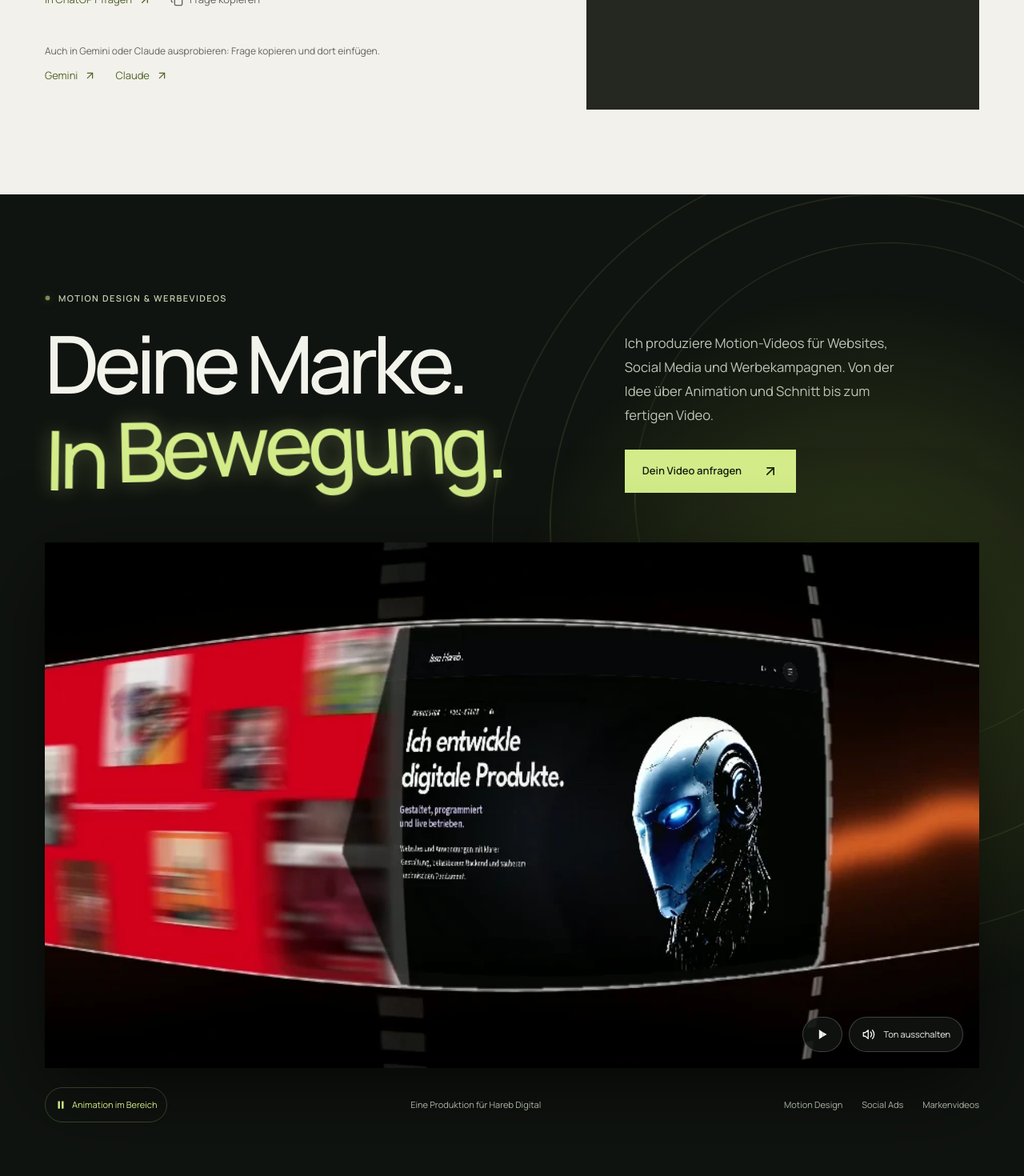
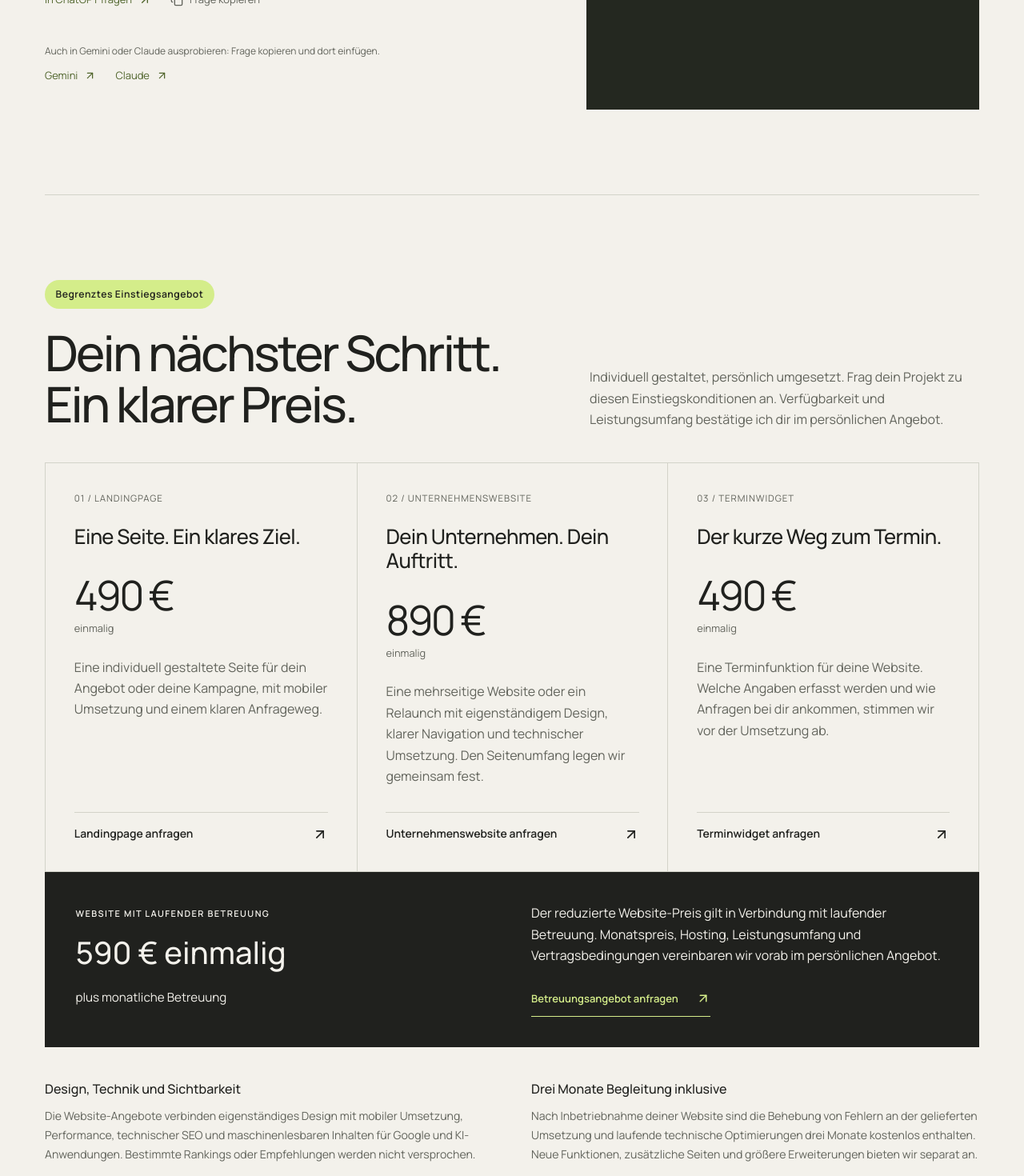
Before and after one commit to issahareb/Harebdigital, a Next.js app: page / in a window 1280 px wide. Shown: the part 10530-12000 px from the top of the page at 80% size. Built offline with nearby package versions, Linux system fonts and the light colour scheme.

Commit message:
Add limited introductory offers and prefilled project inquiries

```diff
--- a/components/anfrageformular.tsx
+++ b/components/anfrageformular.tsx
@@ -25,7 +25,13 @@ export function Anfrageformular({
   const [leistung, setLeistung] = useState(bekannt ? ausAdresse : '')
   const [name, setName] = useState('')
   const [absender, setAbsender] = useState('')
-  const [nachricht, setNachricht] = useState('')
+  const offerMessages: Record<string, string> = {
+    '0': 'Ich interessiere mich für das begrenzte Einstiegsangebot: Landingpage für 490 € einmalig.\n\nMein Projekt: ',
+    '1': 'Ich interessiere mich für das begrenzte Einstiegsangebot: Unternehmenswebsite für 890 € einmalig.\n\nMein Projekt: ',
+    '2': 'Ich interessiere mich für das begrenzte Einstiegsangebot: Terminwidget für 490 € einmalig.\n\nMein Projekt: ',
+    '3': 'Ich interessiere mich für das begrenzte Einstiegsangebot: Website für 590 € einmalig mit laufender Betreuung. Bitte nennen Sie mir auch die monatlichen Kosten und Bedingungen.\n\nMein Projekt: ',
+  }
+  const [nachricht, setNachricht] = useState(offerMessages[parameter.get('angebot') ?? ''] ?? '')
 
   const [status, setStatus] = useState<'idle' | 'sending' | 'sent' | 'error'>('idle')
   const [error, setError] = useState('')
--- a/components/hd-landing.tsx
+++ b/components/hd-landing.tsx
@@ -1,6 +1,7 @@
 import { ADDITIONAL_SERVICES } from '@/lib/additional-services'
 import { AiDiscovery } from './ai-discovery'
 import { HostingCare } from './hosting-care'
+import { IntroOffer } from './intro-offer'
 import { MotionFeature } from './motion-feature'
 import { TikTokCaseStudy } from './tiktok-case-study'
 import Image from 'next/image'
@@ -225,6 +226,7 @@ export function HdLanding({ lang }: { lang: HdLang }) {
           {lang === 'de' && <div className="service-detail-grid">{ADDITIONAL_SERVICES.map(service => <section key={service.slug}><h3>{service.title}</h3><p>{service.description}</p><Link className="text-link" href={`/leistungen/${service.slug}/`}>{service.title} ansehen ↗</Link></section>)}</div>}
           <AiDiscovery lang={lang} />
         </section>
+        {lang === 'de' && <IntroOffer />}
         <MotionFeature lang={lang} />
         <section id="social" className="social-section section-space" aria-labelledby="social-title">
           <div className="wrap social-grid">
--- /dev/null
+++ b/components/intro-offer.module.css
@@ -0,0 +1,32 @@
+.section { border-top: 1px solid var(--line); }
+.heading { display: grid; grid-template-columns: 1.3fr 1fr; gap: 3rem; align-items: end; margin-bottom: 2.5rem; }
+.badge { display: inline-block; margin: 0 0 1.4rem; padding: .55rem .85rem; background: var(--accent); border-radius: 2rem; font-size: .76rem; font-weight: 600; letter-spacing: .04em; }
+.heading h2 { font-size: clamp(2.15rem, 4.8vw, 4.5rem); line-height: 1.05; letter-spacing: -.045em; }
+.intro { max-width: 36rem; color: var(--muted); line-height: 1.65; }
+.grid { display: grid; grid-template-columns: repeat(3, minmax(0, 1fr)); border: 1px solid var(--line); }
+.card { min-width: 0; padding: clamp(1.3rem, 2.8vw, 2.6rem); display: flex; flex-direction: column; }
+.card + .card { border-left: 1px solid var(--line); }
+.index { font-size: .72rem; text-transform: uppercase; letter-spacing: .08em; color: var(--muted); }
+.card h3 { font-size: clamp(1.35rem, 2vw, 1.8rem); line-height: 1.2; margin: 1.5rem 0 2rem; letter-spacing: -.025em; }
+.price { font-size: clamp(2.6rem, 4vw, 4rem); line-height: 1; letter-spacing: -.05em; margin: 0 0 1.8rem; }
+.price span { display: block; font-size: .8rem; letter-spacing: 0; color: var(--muted); margin-top: .6rem; }
+.description { line-height: 1.65; color: var(--muted); margin: 0 0 2rem; }
+.link { display: flex; justify-content: space-between; align-items: center; gap: .7rem; margin-top: auto; padding-top: 1rem; border-top: 1px solid var(--line); font-size: .87rem; font-weight: 600; text-decoration: none; }
+.link:hover { color: #4f642b; }
+.link:focus-visible { outline: 2px solid var(--ink); outline-offset: 5px; }
+.care { background: var(--ink); color: var(--paper); display: grid; grid-template-columns: 1fr 1fr; gap: 3rem; padding: clamp(1.5rem, 3vw, 3rem); }
+.care h3 { margin-top: 1rem; font-size: clamp(1.7rem, 3vw, 2.6rem); line-height: 1.2; }
+.care h3 span { font-size: .95rem; font-weight: 400; }
+.care p { line-height: 1.65; margin-bottom: 1.2rem; }
+.care a { color: var(--accent); }
+.notes { display: grid; grid-template-columns: 1fr 1fr; gap: 3rem; margin: 2.5rem 0 1.5rem; }
+.notes h3 { font-size: 1rem; margin-bottom: .6rem; }
+.notes p, .terms { color: var(--muted); font-size: .88rem; line-height: 1.7; }
+.terms { padding-top: 1.3rem; border-top: 1px solid var(--line); font-size: .78rem; }
+@media (max-width: 760px) {
+  .heading, .grid, .care, .notes { grid-template-columns: 1fr; gap: 1.6rem; }
+  .grid { gap: 0; }
+  .card + .card { border-left: 0; border-top: 1px solid var(--line); }
+  .card h3 { margin: 1rem 0 1.5rem; }
+  .heading { margin-bottom: 1.7rem; }
+}
--- /dev/null
+++ b/components/intro-offer.tsx
@@ -0,0 +1,39 @@
+import Link from 'next/link'
+import { ArrowUpRight } from 'lucide-react'
+import styles from './intro-offer.module.css'
+
+const packages = [
+  { name: 'Landingpage', price: '490 €', text: 'Eine Seite. Ein klares Ziel.', details: 'Eine individuell gestaltete Seite für dein Angebot oder deine Kampagne, mit mobiler Umsetzung und einem klaren Anfrageweg.', service: 'neue-website' },
+  { name: 'Unternehmenswebsite', price: '890 €', text: 'Dein Unternehmen. Dein Auftritt.', details: 'Eine mehrseitige Website oder ein Relaunch mit eigenständigem Design, klarer Navigation und technischer Umsetzung. Den Seitenumfang legen wir gemeinsam fest.', service: 'neue-website' },
+  { name: 'Terminwidget', price: '490 €', text: 'Der kurze Weg zum Termin.', details: 'Eine Terminfunktion für deine Website. Welche Angaben erfasst werden und wie Anfragen bei dir ankommen, stimmen wir vor der Umsetzung ab.', service: 'automatisierung' },
+]
+
+export function IntroOffer() {
+  return <section id="angebote" className={`${styles.section} wrap section-space`} aria-labelledby="offer-title">
+    <div className={styles.heading}>
+      <div>
+        <p className={styles.badge}>Begrenztes Einstiegsangebot</p>
+        <h2 id="offer-title">Dein nächster Schritt.<br />Ein klarer Preis.</h2>
+      </div>
+      <p className={styles.intro}>Individuell gestaltet, persönlich umgesetzt. Frag dein Projekt zu diesen Einstiegskonditionen an. Verfügbarkeit und Leistungsumfang bestätige ich dir im persönlichen Angebot.</p>
+    </div>
+    <div className={styles.grid}>
+      {packages.map((item, index) => <article className={styles.card} key={item.name}>
+        <span className={styles.index}>0{index + 1} / {item.name}</span>
+        <h3>{item.text}</h3>
+        <p className={styles.price}>{item.price}<span>einmalig</span></p>
+        <p className={styles.description}>{item.details}</p>
+        <Link href={`/kontakt/?leistung=${item.service}&angebot=${index}`} className={styles.link}>{item.name} anfragen<ArrowUpRight size={20} aria-hidden /></Link>
+      </article>)}
+    </div>
+    <div className={styles.care}>
+      <div><span className="eyebrow">Website mit laufender Betreuung</span><h3>590 € einmalig<br /><span>plus monatliche Betreuung</span></h3></div>
+      <div><p>Der reduzierte Website-Preis gilt in Verbindung mit laufender Betreuung. Monatspreis, Hosting, Leistungsumfang und Vertragsbedingungen vereinbaren wir vorab im persönlichen Angebot.</p><Link className="text-link" href="/kontakt/?leistung=neue-website&angebot=3">Betreuungsangebot anfragen<ArrowUpRight size={18} aria-hidden /></Link></div>
+    </div>
+    <div className={styles.notes}>
+      <div><h3>Design, Technik und Sichtbarkeit</h3><p>Die Website-Angebote verbinden eigenständiges Design mit mobiler Umsetzung, Performance, technischer SEO und maschinenlesbaren Inhalten für Google und KI-Anwendungen. Bestimmte Rankings oder Empfehlungen werden nicht versprochen.</p></div>
+      <div><h3>Drei Monate Begleitung inklusive</h3><p>Nach Inbetriebnahme deiner Website sind die Behebung von Fehlern an der gelieferten Umsetzung und laufende technische Optimierungen drei Monate kostenlos enthalten. Neue Funktionen, zusätzliche Seiten und größere Erweiterungen bieten wir separat an.</p></div>
+    </div>
+    <p className={styles.terms}>Alle genannten Preise sind Endpreise. Gemäß § 19 UStG wird keine Umsatzsteuer berechnet. Hosting, Domain, Lizenzen und weitere laufende Kosten sind nicht pauschal enthalten und werden vor Auftragserteilung ausgewiesen. Individuelle größere Projekte erhalten ein Angebot nach Umfang.</p>
+  </section>
+}
```
